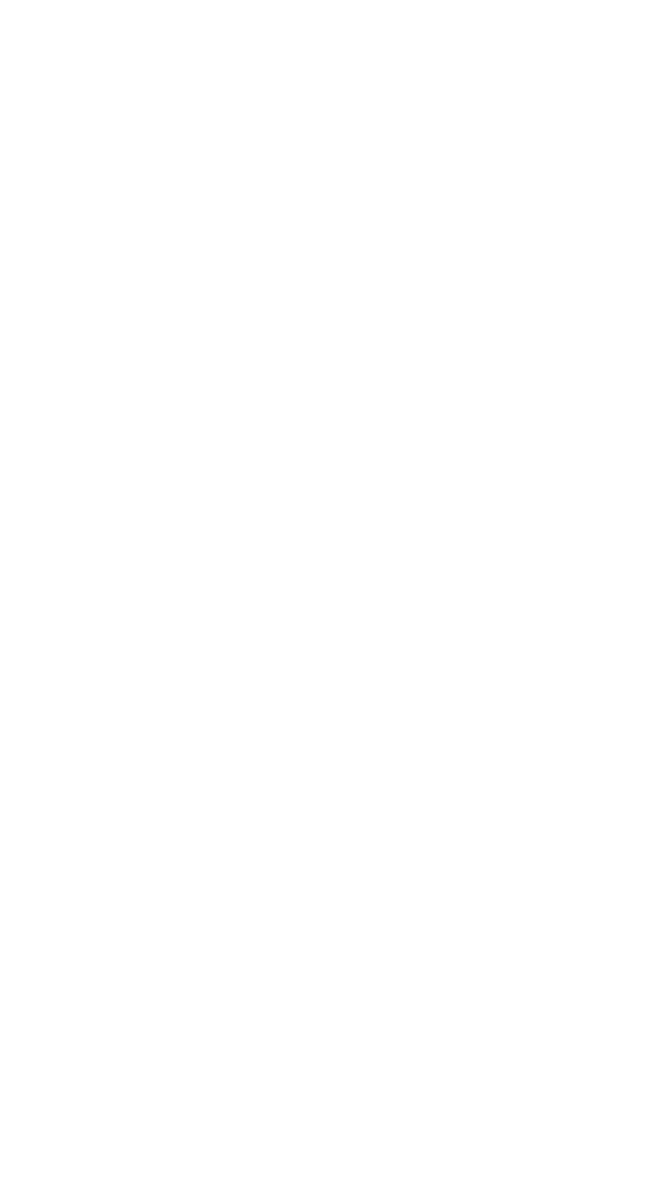
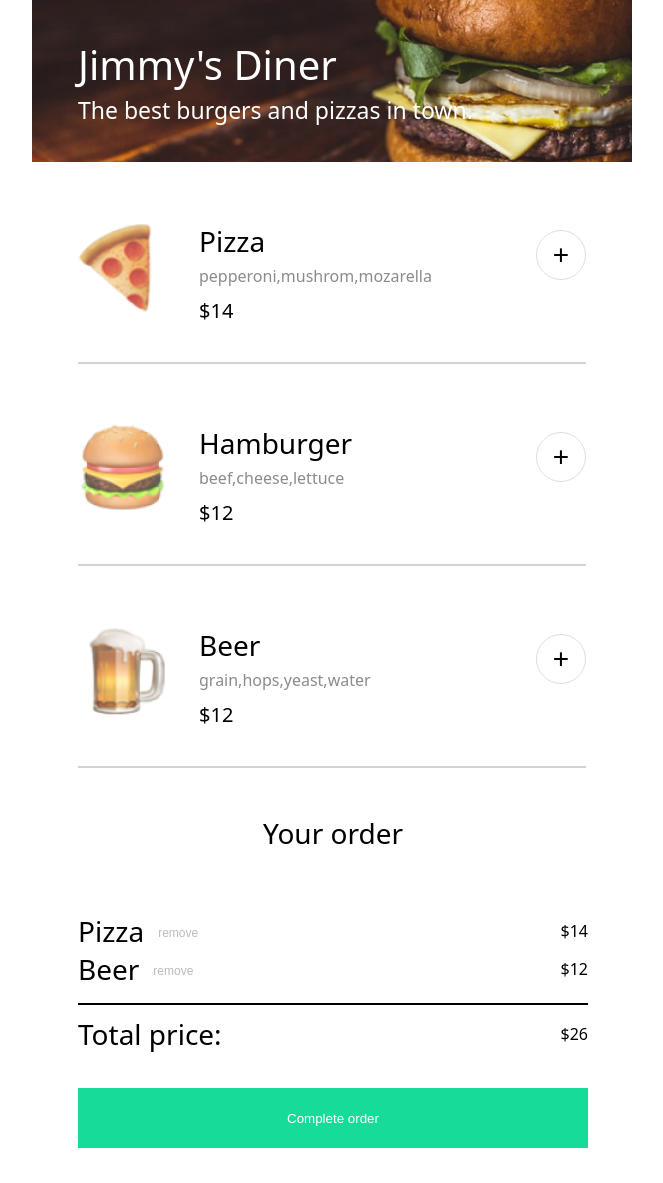
Before and after one commit to Kirran-PLK/ES_JS_RestaurantOrder, a website built with Vite: page index.html in a window 1280 px wide. Shown: the whole page, without its empty margins (308-971 px from the left). Before the commit the page ends 800 px from the top, so only its background shows below. Built offline with nearby package versions, Linux system fonts and the light colour scheme; a web font is replaced by a local one.

Commit message:
Page 1 and 2 complete with htm and css alone

```diff
--- a/data.js
+++ b/data.js
@@ -15,7 +15,7 @@ const menuArray = [
     },
         {
         name: "Beer",
-        ingredients: ["grain, hops, yeast, water"],
+        ingredients: ["grain", "hops", "yeast", "water"],
         price: 12,
         emoji: "🍺",
         id: 2
--- a/index.css
+++ b/index.css
@@ -1,3 +1,161 @@
 body {
     margin: 0;
+    font-family: "Smythe", system-ui;
 }
+
+.container{
+    width: 600px;
+    border: 0px solid black;
+    margin: 0px auto 0px auto;
+}
+
+
+.header-wrapper{
+    height: 70px;
+    border: 0px solid red;
+    display: flex;
+    flex-direction: column;
+    align-items: start;
+    justify-content: center;
+    padding: 46px;
+    gap: 2px;
+    background: url('images/bgImg.jpg');
+    background-size: cover;
+    background-repeat: no-repeat;
+}
+
+.header-wrapper h1, .header-wrapper p{
+    margin: 0;
+    color: #FFFFFF;
+}
+.header-wrapper h1{
+    font-size: 40px;
+    font-weight: normal;
+
+}
+
+.header-wrapper p{
+    font-size: 23px;
+}
+
+
+
+.item-detail{
+    border: 0px green solid;
+    height: 140px;
+    width: 508px;
+    margin: 60px auto 0 auto;
+    border-bottom: 2px solid #D2D2D2;
+
+    display: flex;
+
+}
+
+.item-img{
+    height: 90px;
+}
+
+.item-info {
+    border: 0px rgb(0, 2, 128) solid;
+    display: flex;
+    flex-direction: column;
+    justify-content: start;
+    margin: 0 0 0 31px;
+
+
+}
+
+.item-info h2{
+    margin: 0;
+    font-size: 28px;
+    font-weight: normal;
+}
+
+.item-info p{
+    margin: 0;
+    padding: 5px 0;
+
+}
+
+.ingredients-style{
+    font-size: 16px;
+    color: #8B8B8B;
+}
+
+.cost-syle{
+    font-size: 20px;
+    color: #000000;
+}
+
+.add-btn {
+    margin: 8px 0 auto auto;
+    border-radius: 50%;
+    width: 50px; /* Set width equal to height */
+    height: 50px;
+    font-size: 28px;
+    font-weight: 0;
+    border: 1px solid #DEDEDE;
+    background: #FFFFFF;
+    top: 8px;
+    right: 0;
+}
+
+.order-details{
+    height: 320px;
+    width: 510px;
+    border: 0px solid brown;
+    margin: 46px;
+/*  display: none; */
+}
+
+h3 {
+    text-align: center;
+    margin: 0 0 60px 0;
+    font-weight: normal;
+    font-size: 28px;
+
+}
+
+.order-item {
+    display: flex;
+    align-items: center;
+    gap: 13px;
+    border: 0px solid black;
+    padding: 0;
+}
+
+.order-item-name{
+    font-size: 28px;
+    margin: 0;
+}
+
+.remove-btn{
+    height: 28px;
+    font-size: 12px;
+    color: #BBBBBB;
+    background: #FFFFFF;
+    border: 0px solid black;
+    padding: 9px 1px;
+}
+
+.order-items-cost{
+    margin: auto 0 auto auto;
+}
+
+.total-items-price{
+     display: flex;
+
+
+     border-top: 2px solid black;
+     margin-top: 15px;
+     padding-top: 10px;
+}
+
+.complete-order-btn{
+    margin: 35px auto;
+    height: 60px;
+    width: 100%;
+    color: white;
+    background: #16DB99;
+    border: none;
+}
--- a/index.html
+++ b/index.html
@@ -1,8 +1,72 @@
 <html>
     <head>
        <link rel="stylesheet" href="index.css">
+       <link rel="preconnect" href="https://fonts.googleapis.com">
+        <link rel="preconnect" href="https://fonts.gstatic.com" crossorigin>
+        <link href="https://fonts.googleapis.com/css2?family=Smythe" rel="stylesheet">
     </head>
     <body>
-	<script src="index.js"></script>
+        <header>
+            <div class="container">
+                <div class="header-wrapper">
+                    <h1> Jimmy's Diner </h1>
+                    <p>The best burgers and pizzas in town.</p>
+                </div>
+            </div>
+        </header>
+        <section>
+            <div class="container">
+                <div class="item-detail">
+                    <img src="images/pizza.jpg" class="item-img">
+                    <div class="item-info">
+                        <h2> Pizza </h2>
+                        <p class="ingredients-style"> pepperoni,mushrom,mozarella </p>
+                        <p class="cost-syle"> $14 </p>
+                    </div>
+                    <button class="add-btn"> + </button>
+                </div>
+                <div class="item-detail">
+                    <img src="images/burger.jpg" class="item-img">
+                    <div class="item-info">
+                        <h2> Hamburger </h2>
+                        <p class="ingredients-style"> beef,cheese,lettuce </p>
+                        <p class="cost-syle"> $12 </p>
+                    </div>
+                    <button class="add-btn"> + </button>
+                </div>
+                <div class="item-detail">
+                    <img src="images/beer.jpg" class="item-img">
+                    <div class="item-info">
+                        <h2> Beer </h2>
+                        <p class="ingredients-style"> grain,hops,yeast,water </p>
+                        <p class="cost-syle"> $12 </p>
+                    </div>
+                    <button class="add-btn"> + </button>
+                </div>
+            </div>
+        </section>
+        <section>
+            <div class="container">
+                <div class="order-details">
+                    <h3>Your order</h3>
+                    <div class="order-item">
+                        <p class="order-item-name"> Pizza </p>
+                        <button class="remove-btn"> remove </button>
+                        <p class="order-items-cost"> $14 </p>
+                    </div>
+                    <div class="order-item">
+                        <p class="order-item-name"> Beer </p>
+                        <button class="remove-btn"> remove </button>
+                        <p class="order-items-cost"> $12 </p>
+                    </div>
+                    <div class="total-items-price">
+                        <p class="order-item-name"> Total price: </p>
+                        <p class="order-items-cost"> $26 </p>
+                    </div>
+                    <button class="complete-order-btn"> Complete order </button>
+                </div>
+            </div>
+        </section>
+	<script src="index.js" type="module"></script>
     </body>
 </html>
```
Also changed, not shown: images/beer.jpg (added), images/bgImg.jpg (added), images/burger.jpg (added), images/pizza.jpg (added).
